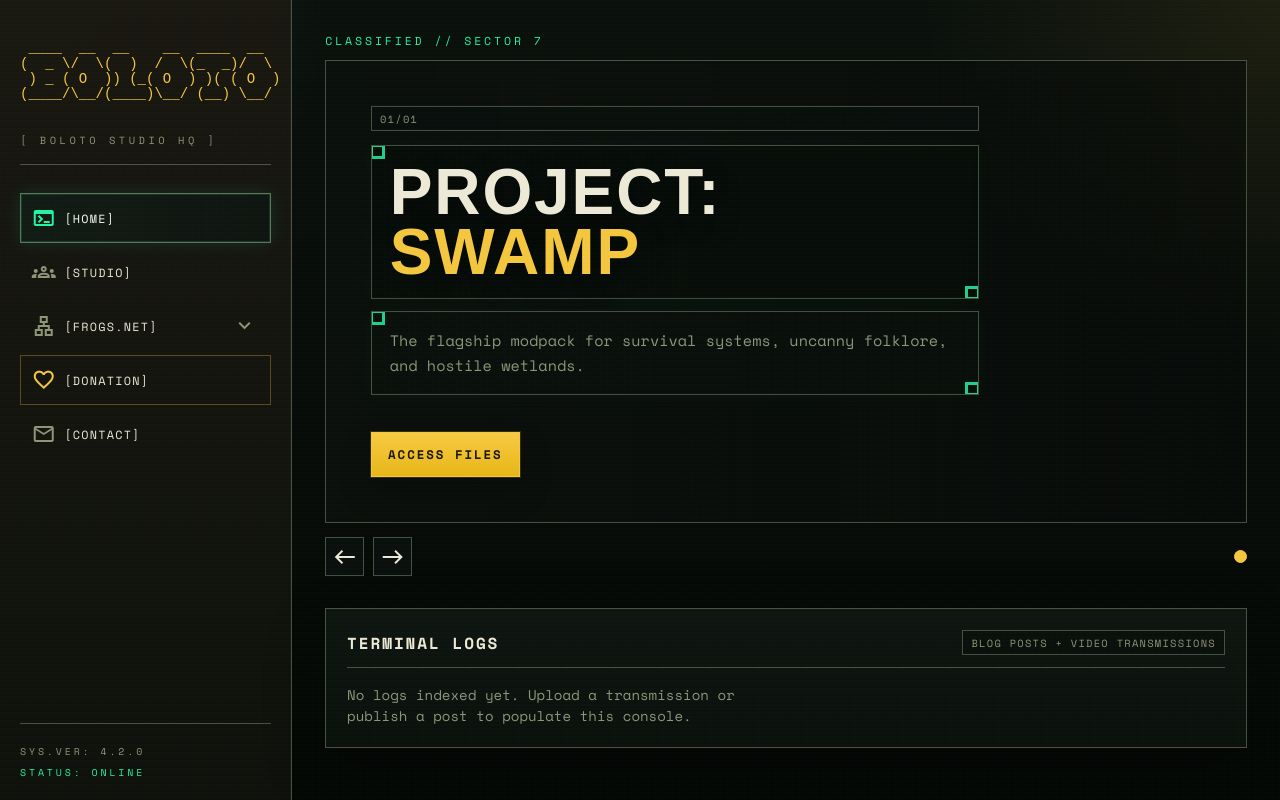
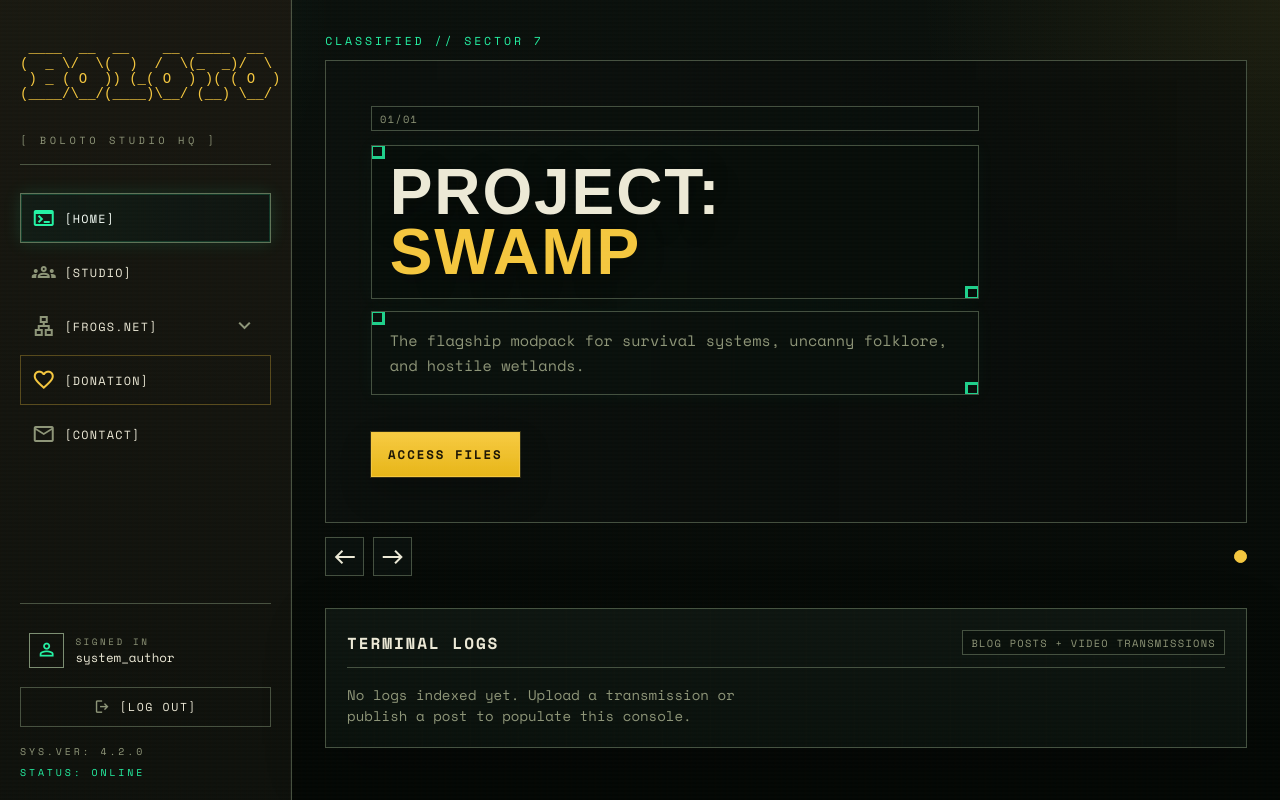
Before and after one commit to Boloto-studio/website, a Django app: page /en/ in a window 1280 px wide. Run offline with Django 4.2, Linux system fonts and the light colour scheme; a user stored in the database is signed in; data that the repository does not hold is empty; parts of the project's set-up code (start-up, migrations or seed data) failed here and were passed over; some web fonts are replaced.

Commit message:
Add log in / log out to the site sidebar
Signed-out visitors get a [LOG IN] button (returning them to the page
they were on) and a register link at the bottom of the sidebar; signed-in
users see their avatar and name (linking to their profile) and a
[LOG OUT] button. Adds a POST-only frogs-logout route, since the site
had no way to log out before.

Co-Authored-By: Claude Opus 5.5 <noreply@anthropic.com>
Claude-Session: https://claude.ai/code/session_01QWxyRqFaHzPe45KKTrhzBL

```diff
--- a/base/static/base/project-styles.css
+++ b/base/static/base/project-styles.css
@@ -269,6 +269,117 @@ textarea {
     margin-top: auto;
     padding-top: 1.25rem;
     border-top: 1px solid var(--line);
+}
+
+/* Log in / account block at the bottom of the sidebar. */
+.terminal-session {
+    display: grid;
+    gap: 0.6rem;
+    margin-bottom: 1.1rem;
+}
+
+.terminal-session__user {
+    display: flex;
+    align-items: center;
+    gap: 0.7rem;
+    padding: 0.5rem;
+    border: 1px solid transparent;
+    transition: background-color 0.2s ease, border-color 0.2s ease;
+}
+
+.terminal-session__user:hover {
+    background: rgba(35, 42, 33, 0.72);
+    border-color: rgba(137, 162, 122, 0.42);
+}
+
+.terminal-session__avatar {
+    width: 2.2rem;
+    height: 2.2rem;
+    flex: none;
+    object-fit: cover;
+    border: 1px solid var(--line-strong);
+}
+
+.terminal-session__avatar--empty {
+    display: inline-flex;
+    align-items: center;
+    justify-content: center;
+    color: var(--accent);
+    font-size: 1.3rem;
+}
+
+.terminal-session__who {
+    display: grid;
+    min-width: 0;
+}
+
+.terminal-session__label {
+    color: var(--muted);
+    font-size: 0.58rem;
+    letter-spacing: 0.16rem;
+    text-transform: uppercase;
+}
+
+.terminal-session__name {
+    color: var(--text);
+    font-size: 0.78rem;
+    overflow: hidden;
+    text-overflow: ellipsis;
+    white-space: nowrap;
+}
+
+.terminal-session__button {
+    display: flex;
+    align-items: center;
+    justify-content: center;
+    gap: 0.55rem;
+    width: 100%;
+    padding: 0.65rem 0.85rem;
+    border: 1px solid var(--line);
+    background: transparent;
+    color: var(--text);
+    font-size: 0.72rem;
+    letter-spacing: 0.1rem;
+    text-transform: uppercase;
+    cursor: pointer;
+    transition: background-color 0.2s ease, border-color 0.2s ease, color 0.2s ease, box-shadow 0.2s ease;
+}
+
+.terminal-session__button > span:last-child::before { content: "["; }
+.terminal-session__button > span:last-child::after { content: "]"; }
+
+.terminal-session__button .material-symbols-outlined {
+    font-size: 1.05rem;
+    color: var(--muted);
+}
+
+.terminal-session__button:hover,
+.terminal-session__button.is-active {
+    border-color: var(--accent);
+    color: var(--accent);
+    box-shadow: 0 0 14px var(--accent-shadow);
+}
+
+.terminal-session__button:hover .material-symbols-outlined,
+.terminal-session__button--primary .material-symbols-outlined {
+    color: var(--accent);
+}
+
+.terminal-session__button--primary {
+    border-color: rgba(35, 242, 163, 0.55);
+    background: var(--accent-soft);
+}
+
+.terminal-session__register {
+    color: var(--muted);
+    font-size: 0.62rem;
+    letter-spacing: 0.08rem;
+    text-align: center;
+    text-transform: uppercase;
+}
+
+.terminal-session__register:hover {
+    color: var(--accent);
 }
 
 .terminal-meta-line {
--- a/base/templates/base/layout.html
+++ b/base/templates/base/layout.html
@@ -175,6 +175,34 @@ document.addEventListener('DOMContentLoaded', function () {
             </nav>
 
             <div class="terminal-sidebar__meta">
+                <div class="terminal-session">
+                    {% if user.is_authenticated %}
+                    <a class="terminal-session__user" href="{% url 'frogs-profile-own' %}" title="{% trans 'My Profile' %}">
+                        {% if user.frog.avatar %}
+                        <img class="terminal-session__avatar" src="{{ user.frog.avatar.url }}" alt="">
+                        {% else %}
+                        <span class="terminal-session__avatar terminal-session__avatar--empty material-symbols-outlined" aria-hidden="true">person</span>
+                        {% endif %}
+                        <span class="terminal-session__who">
+                            <span class="terminal-session__label">{% trans 'Signed in' %}</span>
+                            <span class="terminal-session__name">{{ user.get_username }}</span>
+                        </span>
+                    </a>
+                    <form method="post" action="{% url 'frogs-logout' %}">
+                        {% csrf_token %}
+                        <button class="terminal-session__button" type="submit">
+                            <span class="material-symbols-outlined" aria-hidden="true">logout</span>
+                            <span>{% trans 'Log out' %}</span>
+                        </button>
+                    </form>
+                    {% else %}
+                    <a class="terminal-session__button terminal-session__button--primary{% if current == 'frogs-login' %} is-active{% endif %}" href="{% url 'frogs-login' %}{% if current != 'frogs-login' and current != 'frogs-register' %}?next={{ request.get_full_path|urlencode }}{% endif %}">
+                        <span class="material-symbols-outlined" aria-hidden="true">login</span>
+                        <span>{% trans 'Log in' %}</span>
+                    </a>
+                    <a class="terminal-session__register" href="{% url 'frogs-register' %}">{% trans 'No account? Register' %}</a>
+                    {% endif %}
+                </div>
                 <p class="terminal-meta-line">SYS.VER: 4.2.0</p>
                 <p class="terminal-meta-line terminal-meta-line--status">STATUS: ONLINE</p>
             </div>
--- a/frogsnet/urls.py
+++ b/frogsnet/urls.py
@@ -1,9 +1,12 @@
+from django.contrib.auth import views as auth_views
 from django.urls import path
 from . import views
 
 urlpatterns = [
     path("register/", views.register, name="frogs-register"),
     path("login/", views.login_view, name="frogs-login"),
+    # POST only (Django's LogoutView), so a link or prefetch can't log you out.
+    path("logout/", auth_views.LogoutView.as_view(next_page="home"), name="frogs-logout"),
     path("profile/edit/", views.profile_edit, name="frogs-profile-edit"),
     path("profile/", views.profile_page, name="frogs-profile-own"),
     path("friends/", views.friends_list, name="frogs-friends"),
```
Also changed, not shown: base/tests.py (+35 -0 lines).
